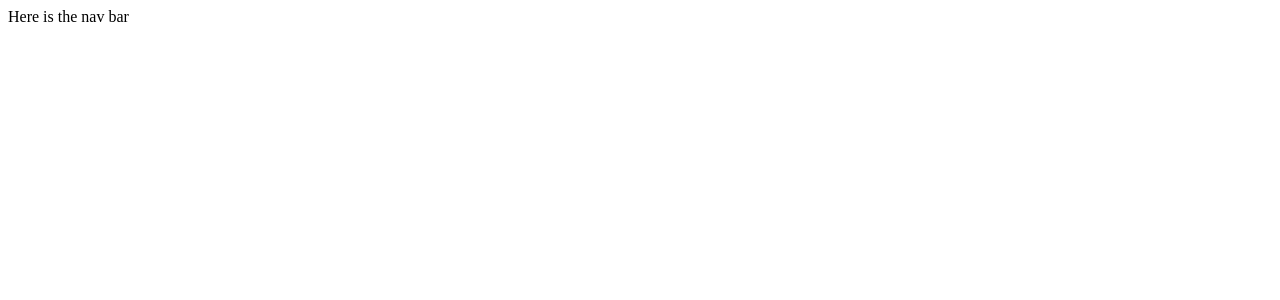
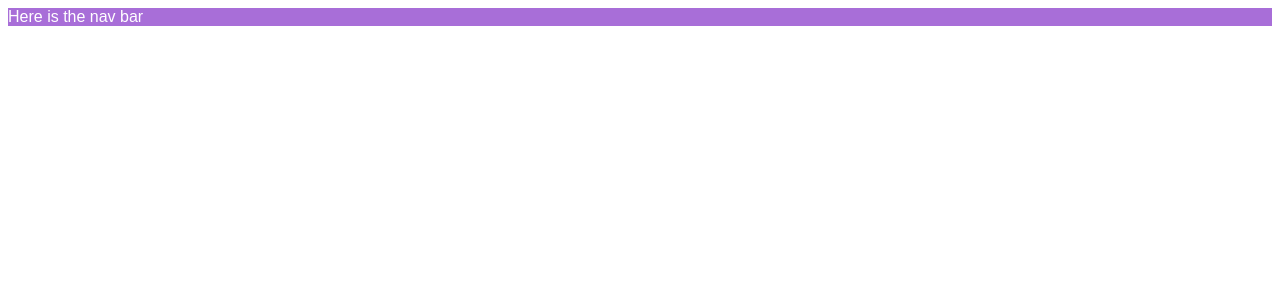
Before and after one commit to kevinmjacobs/prkr, a React app: page / in a window 1280 px wide. Shown: the top 300 px of the page. Built offline with nearby package versions, Linux system fonts and the light colour scheme; the HTML template or start-up script is replaced by a standard one.

Commit message:
Init base styled components Create navbar/app style components

```diff
--- a/package.json
+++ b/package.json
@@ -17,7 +17,8 @@
     "helmet": "^3.13.0",
     "nodemon": "^1.18.3",
     "react": "^16.4.1",
-    "react-dom": "^16.4.1"
+    "react-dom": "^16.4.1",
+    "styled-components": "^3.3.3"
   },
   "devDependencies": {
     "babel": "^6.23.0",
--- a/src/components/App.jsx
+++ b/src/components/App.jsx
@@ -1,5 +1,6 @@
 import React from 'react';
 import NavBar from './nav-bar/NavBar.jsx';
+import AppStyle from './App.style.js';
 
 export default class App extends React.Component {
   constructor() {
@@ -9,9 +10,9 @@ export default class App extends React.Component {
 
   render() {
     return(
-      <div>
+      <AppStyle>
         <NavBar />
-      </div>
+      </AppStyle>
     )
   }
 
--- /dev/null
+++ b/src/components/App.style.js
@@ -0,0 +1,5 @@
+import styled from 'styled-components';
+
+export default styled.div`
+  font-family: Arial, Helvetica, sans-serif;
+`
--- a/src/components/nav-bar/NavBar.jsx
+++ b/src/components/nav-bar/NavBar.jsx
@@ -1,4 +1,5 @@
 import React from 'react';
+import NavBarStyle from './NavBar.style.js';
 
 export default class NavBar extends React.Component {
     constructor() {
@@ -8,9 +9,9 @@ export default class NavBar extends React.Component {
 
     render() {
       return(
-        <div>
+        <NavBarStyle>
           Here is the nav bar
-        </div>
+        </NavBarStyle>
       )
     }
 
--- /dev/null
+++ b/src/components/nav-bar/NavBar.style.js
@@ -0,0 +1,6 @@
+import styled from 'styled-components';
+
+export default styled.div`
+  background-color: #a86ed8;
+  color: #ffffff;
+`
--- a/static/index.html
+++ b/static/index.html
@@ -6,7 +6,7 @@
   <meta http-equiv="X-UA-Compatible" content="ie=edge">
   <title>prkr</title>
 </head>
-<body>
+<body style="margin:0;">
   <div id="app">You shouldn't see mee</div>
   <script src="bundle.js"></script>
 </body>
```
Also changed, not shown: 1 other file (tests, documents, lock files or other folders).
